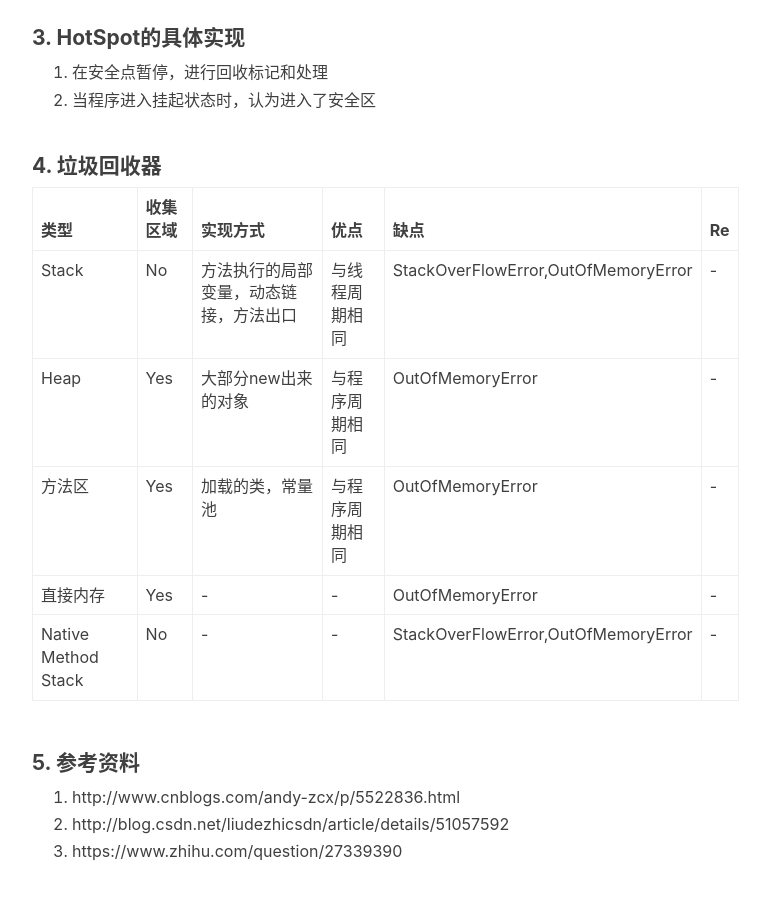
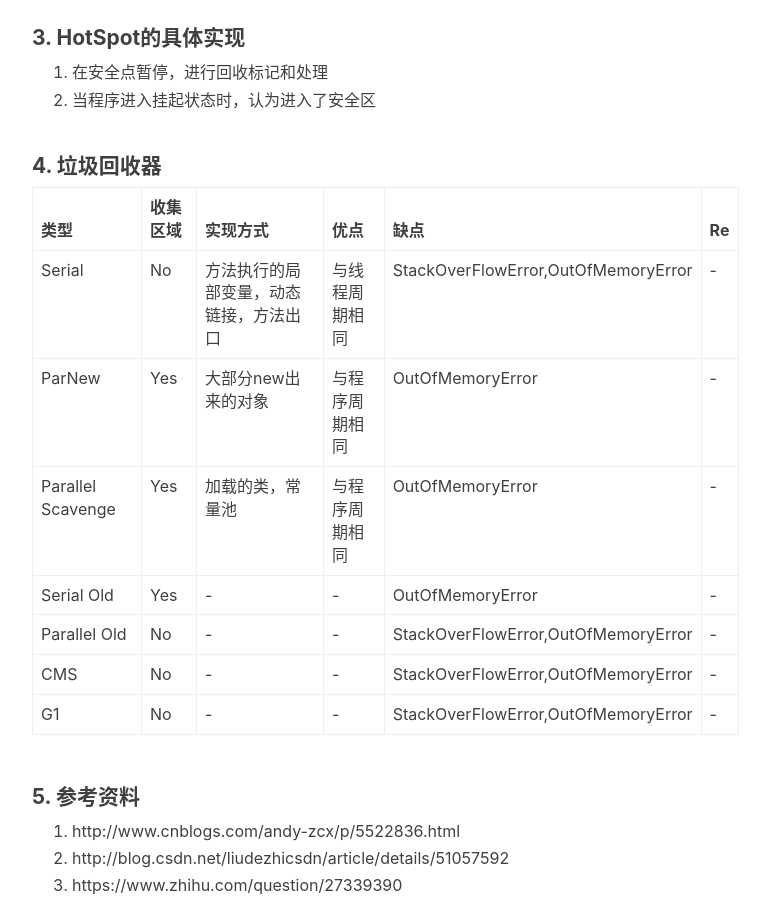
Before and after one commit to baiscjava/basicjava.github.io, a Jekyll site: the page built from _posts/2017-01-13-Java的垃圾回收机制.md, in a window 1280 px wide and 900 px high, scrolled down 2396 px. Shown: the whole window, without its empty margins (233-1003 px from the left). Built offline with Jekyll 4.4.1, drawn with Linux system fonts in a browser that asks for light colours; nearby versions of some CDN libraries; comment, search, counter and statistics services are not loaded.

Commit message:
Update 2017-01-13-Java的垃圾回收机制.md

```diff
--- a/_posts/2017-01-13-Java的垃圾回收机制.md
+++ b/_posts/2017-01-13-Java的垃圾回收机制.md
@@ -55,12 +55,13 @@ GC的时候，此方法只会被调用一次，如果在这个方法里面为变
 
 |类型|收集区域|实现方式|优点|缺点|Re|
 |:-------|:-------|:-------|:-------|:-------|:-------|
-|Stack|No|方法执行的局部变量，动态链接，方法出口|与线程周期相同|StackOverFlowError,OutOfMemoryError|-|
-|Heap|Yes|大部分new出来的对象|与程序周期相同|OutOfMemoryError|-|
-|方法区|Yes|加载的类，常量池|与程序周期相同|OutOfMemoryError|-|
-|直接内存|Yes|-|-|OutOfMemoryError|-|
-|Native Method Stack|No|-|-|StackOverFlowError,OutOfMemoryError|-|
-
+|Serial|No|方法执行的局部变量，动态链接，方法出口|与线程周期相同|StackOverFlowError,OutOfMemoryError|-|
+|ParNew|Yes|大部分new出来的对象|与程序周期相同|OutOfMemoryError|-|
+|Parallel Scavenge|Yes|加载的类，常量池|与程序周期相同|OutOfMemoryError|-|
+|Serial Old|Yes|-|-|OutOfMemoryError|-|
+|Parallel Old|No|-|-|StackOverFlowError,OutOfMemoryError|-|
+|CMS|No|-|-|StackOverFlowError,OutOfMemoryError|-|
+|G1|No|-|-|StackOverFlowError,OutOfMemoryError|-|
 
 
 #### 5. 参考资料
```
